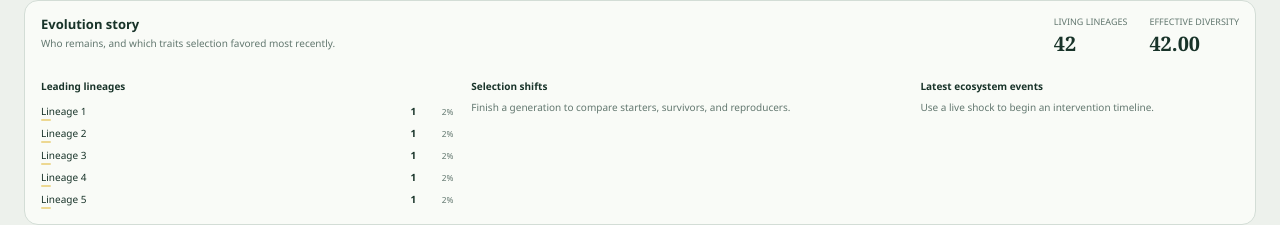
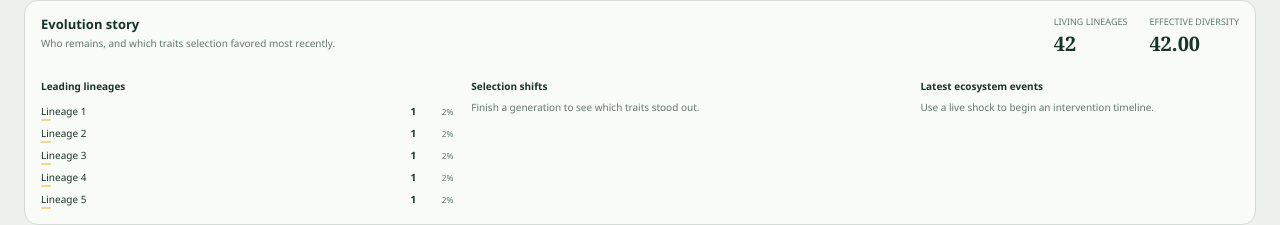
Before and after one commit to philippmch/SimSim, a React (Vite) app: page / in a window 1280 px wide. Shown: the part 890-1115 px from the top of the page. Built offline with nearby package versions, Linux system fonts and the light colour scheme.

Commit message:
feat: explain generational selection shifts

```diff
--- a/src/App.tsx
+++ b/src/App.tsx
@@ -2,7 +2,7 @@ import { lazy, Suspense, useCallback, useEffect, useRef, useState } from 'react'
 import { ArenaCanvas, CREATURE_STATE_METADATA } from './components/ArenaCanvas'
 import type { CreatureState } from './components/ArenaCanvas'
 import { BehaviorHistory, Histogram, HistoryChart, summarizeDistribution } from './components/Charts'
-import { createWorld, getLineageAnalytics, getModeCounts, getStats } from './simulation/engine'
+import { createWorld, getLineageAnalytics, getModeCounts, getSelectionTakeaway, getStats } from './simulation/engine'
 import { defaultConfig,MAX_FOOD,MAX_POPULATION, sanitizeConfig } from './simulation/config'
 import { createController } from './simulation/controller'
 import type { SimulationController } from './simulation/controller'
@@ -169,7 +169,7 @@ function App(){
             <div className="story-head"><div><h2 id="evolution-story-title">Evolution story</h2><p>Who remains, and which traits selection favored most recently.</p></div><dl><div><dt>Living lineages</dt><dd>{lineage.livingLineages}</dd></div><div><dt>Effective diversity</dt><dd>{lineage.effectiveDiversity.toFixed(2)}</dd></div></dl></div>
             <div className="story-grid">
               <div><h3>Leading lineages</h3>{lineage.topLineages.length?<ol>{lineage.topLineages.map(item=><li key={item.lineageId}><span>Lineage {item.lineageId}</span><b>{item.count}</b><small>{Math.round(item.share*100)}%</small><i style={{width:`${item.share*100}%`}}/></li>)}</ol>:<p>No living lineages.</p>}</div>
-              <div><h3>{lineage.latestGeneration===null?'Selection shifts':'Selection shifts · generation '+lineage.latestGeneration}</h3>{lineage.latestGeneration===null?<p>Finish a generation to compare starters, survivors, and reproducers.</p>:<ul>{[...lineage.selectionShifts].sort((a,b)=>Math.max(Math.abs(b.survivor??0),Math.abs(b.reproducer??0))-Math.max(Math.abs(a.survivor??0),Math.abs(a.reproducer??0))).slice(0,4).map(shift=><li key={shift.trait}><strong>{shift.trait}</strong><span>survivors {shift.survivor===null?'—':`${shift.survivor>=0?'+':''}${shift.survivor.toFixed(3)}`}</span><span>reproducers {shift.reproducer===null?'—':`${shift.reproducer>=0?'+':''}${shift.reproducer.toFixed(3)}`}</span></li>)}</ul>}</div>
+              <div><h3>{lineage.latestGeneration===null?'Selection shifts':'Selection shifts · generation '+lineage.latestGeneration}</h3><p>{getSelectionTakeaway(lastLedger)}</p>{lineage.latestGeneration!==null&&<ul>{lineage.selectionShifts.map(shift=><li key={shift.trait}><strong>{shift.trait}</strong><span>survivors {shift.survivor===null?'—':`${shift.survivor>=0?'+':''}${shift.survivor.toFixed(3)}`}</span><span>newborn parents {shift.reproducer===null?'—':`${shift.reproducer>=0?'+':''}${shift.reproducer.toFixed(3)}`}</span></li>)}</ul>}</div>
               <div className="event-story"><h3>Latest ecosystem events</h3>{world.events.length?<ul>{world.events.slice(-3).reverse().map((event,index)=><li key={`${event.generation}-${event.day}-${event.kind}-${index}`}><span>Gen {event.generation} · day {event.day.toFixed(1)}</span><strong>{event.summary}</strong></li>)}</ul>:<p>Use a live shock to begin an intervention timeline.</p>}</div>
             </div>
           </section>
--- a/src/simulation/engine.ts
+++ b/src/simulation/engine.ts
@@ -17,6 +17,8 @@ function edgePoint(world:World){const edge=Math.floor(random(world)*4),p=.04+ran
 const emptyMemory=()=>({foodX:null,foodY:null,foodUntil:0,threatX:null,threatY:null,threatUntil:0})
 const traitKeys:BiologicalTrait[]=['speed','size','sense','aggression','caution','exploration']
 const MAX_WORLD_EVENTS=60
+const traitRanges:Record<BiologicalTrait,number>={speed:2.5,size:2.5,sense:.565,aggression:1,caution:1,exploration:1}
+const traitDirections:Record<BiologicalTrait,readonly [string,string]>={speed:['slower','faster'],size:['smaller','larger'],sense:['narrower-sensing','broader-sensing'],aggression:['less aggressive','more aggressive'],caution:['less cautious','more cautious'],exploration:['less exploratory','more exploratory']}
 export function summarizeValues(values:number[]){if(!values.length)return{mean:null,variance:null,sd:null};const mean=values.reduce((a,b)=>a+b,0)/values.length,variance=values.reduce((sum,value)=>sum+(value-mean)**2,0)/values.length;return{mean,variance,sd:Math.sqrt(variance)}}
 function selectionSummary(creatures:Creature[]):SelectionSummary{return Object.fromEntries(traitKeys.map(key=>[key,summarizeValues(creatures.map(c=>c[key]))])) as SelectionSummary}
 function founderValue(world:World,value:number,variation:number,min:number,max:number,multiplicative=true){if(!variation)return value;const noise=random(world)+random(world)+random(world)+random(world)-2;return clamp(multiplicative?value*(1+noise*variation):value+noise*variation,min,max)}
@@ -96,6 +98,37 @@ export function getLineageAnalytics(world:World):LineageAnalytics{
   return{livingLineages:counts.size,effectiveDiversity:concentration?1/concentration:0,topLineages,latestGeneration:latest?.generation??null,selectionShifts:traitKeys.map(trait=>({trait,survivor:latest?delta(latest.selection.survivor[trait].mean,latest.selection.start[trait].mean):null,reproducer:latest?delta(latest.selection.reproducer[trait].mean,latest.selection.start[trait].mean):null}))}
 }
 
+type SelectionSignal={trait:BiologicalTrait;direction:string;effect:number;cohort:'survivor'|'reproducer'}
+function strongestSelectionSignal(ledger:GenerationLedger,cohort:SelectionSignal['cohort']):SelectionSignal|null{
+  let strongest:SelectionSignal|null=null
+  for(const trait of traitKeys){
+    const start=ledger.selection.start[trait],after=ledger.selection[cohort][trait]
+    if(start.mean===null||start.sd===null||after.mean===null)continue
+    const change=after.mean-start.mean,range=traitRanges[trait]
+    if(start.sd<range*.005||Math.abs(change)<range*.005)continue
+    const effect=change/start.sd
+    if(Math.abs(effect)<.2||strongest&&Math.abs(effect)<=Math.abs(strongest.effect))continue
+    strongest={trait,direction:traitDirections[trait][effect<0?0:1],effect,cohort}
+  }
+  return strongest
+}
+
+/** Turns the latest selection moments into one cautious, comparable plain-language takeaway. */
+export function getSelectionTakeaway(ledger:GenerationLedger|undefined){
+  if(!ledger)return'Finish a generation to see which traits stood out.'
+  if(ledger.outcomes.survived===0)return`Generation ${ledger.generation} ended with no survivors, so there is no trait shift to compare.`
+  const survivor=strongestSelectionSignal(ledger,'survivor'),reproducer=ledger.birthsAdmitted?strongestSelectionSignal(ledger,'reproducer'):null
+  if(!survivor&&!reproducer)return`Generation ${ledger.generation}: trait averages stayed close to the starting population; no single trait stood out.${ledger.birthsAdmitted?'':' No offspring were born.'}`
+  if(survivor&&reproducer&&survivor.trait===reproducer.trait&&Math.sign(survivor.effect)===Math.sign(reproducer.effect)){
+    const direction=survivor.direction[0].toUpperCase()+survivor.direction.slice(1)
+    return`Generation ${ledger.generation}: ${direction} creatures stood out among both survivors and parents of newborns.`
+  }
+  const signal=!survivor?reproducer:!reproducer?survivor:Math.abs(survivor.effect)>=Math.abs(reproducer.effect)?survivor:reproducer
+  const magnitude=Math.abs(signal!.effect)<.5?'slightly':Math.abs(signal!.effect)<1?'noticeably':'substantially'
+  const subject=signal!.cohort==='survivor'?'survivors':'parents of newborns'
+  return`Generation ${ledger.generation}: ${subject} were ${magnitude} ${signal!.direction} on average than the starting population.${ledger.birthsAdmitted?'':' No offspring were born.'}`
+}
+
 export function tick(world:World,dt:number,boundaryConfig?:Config){
   for(const creature of world.creatures)if(creature.individualId!==world.inspectedIndividualId){delete creature.decisionSummary;delete creature.perceptionDiagnostics}
   const advanced=world.config.ecologyMode==='energy-regrowth'
```
Also changed, not shown: 1 other file (tests, documents, lock files or other folders).
